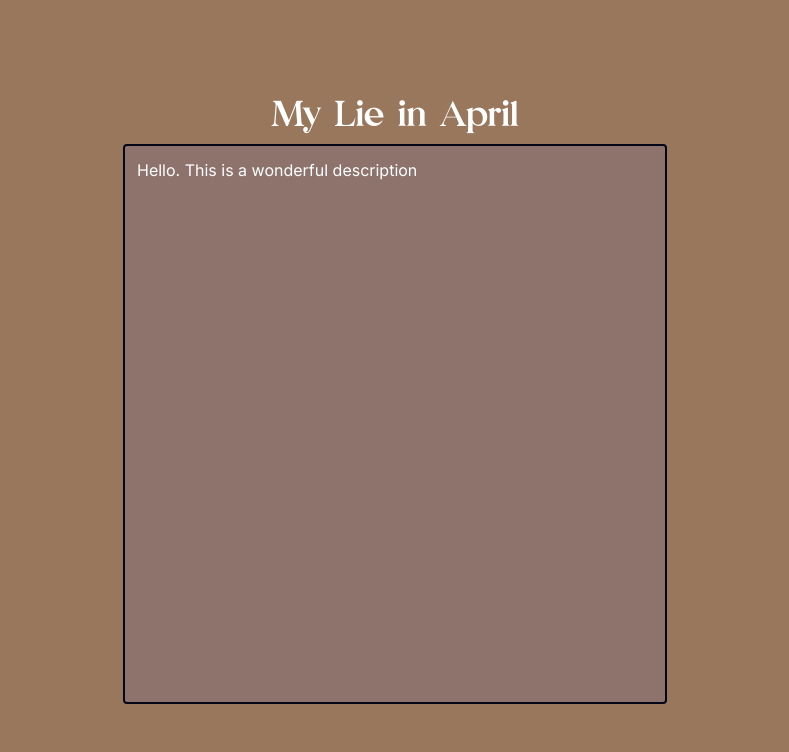
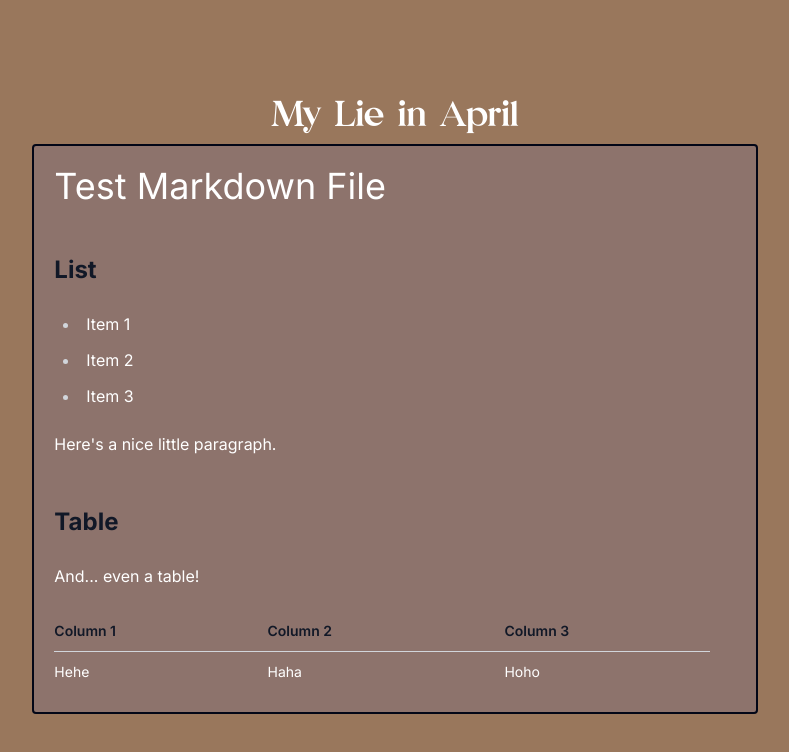
Before and after one commit to McNaBry/cataloguer, a Next.js app: page /entry in a window 1280 px wide. Shown: the top 752 px of the page, without its empty margins (245-1034 px from the left). Built offline with nearby package versions, Linux system fonts and the light colour scheme.

Commit message:
Add parsing markdown into html and displaying it

```diff
--- a/app/entry/page.tsx
+++ b/app/entry/page.tsx
@@ -1,7 +1,22 @@
+import './entry.css'
+
+import fs from 'fs'
+import matter from 'gray-matter'
+import Markdown from 'react-markdown'
+import remarkGfm from 'remark-gfm'
+
+function MarkdownContent() {
+  const file = fs.readFileSync("data/test.md")
+  const result = matter(file)
+  return (
+    <Markdown className="prose" remarkPlugins={[remarkGfm]}>{result.content}</Markdown>
+  )
+}
+
 function EntryCard() {
   return (
-    <div className="w-full md:w-1/2 h-full bg-brown-rose border-solid border-2 border-slate-950 p-3 rounded ring-black/5">
-      <p>Hello. This is a wonderful description</p>
+    <div className="w-full lg:w-2/3 h-fit bg-brown-rose border-solid border-2 border-slate-950 p-5 rounded ring-black/5">
+      <MarkdownContent />
     </div>
   )
 }
--- /dev/null
+++ b/data/test.md
@@ -0,0 +1,16 @@
+# Test Markdown File
+
+## List
+
+- Item 1
+- Item 2
+- Item 3
+
+Here's a nice little paragraph.
+
+## Table
+And... even a table!
+
+| Column 1 | Column 2 | Column 3 |
+|----------|----------|----------|
+| Hehe | Haha | Hoho |
--- a/package.json
+++ b/package.json
@@ -12,11 +12,15 @@
     "@headlessui/react": "^1.7.17",
     "@headlessui/tailwindcss": "^0.2.0",
     "@heroicons/react": "^2.0.18",
+    "gray-matter": "^4.0.3",
     "next": "14.0.4",
     "react": "^18",
-    "react-dom": "^18"
+    "react-dom": "^18",
+    "react-markdown": "^9.0.1",
+    "remark-gfm": "^4.0.0"
   },
   "devDependencies": {
+    "@tailwindcss/typography": "^0.5.10",
     "@types/node": "^20",
     "@types/react": "^18",
     "@types/react-dom": "^18",
--- a/tailwind.config.ts
+++ b/tailwind.config.ts
@@ -26,11 +26,24 @@ const config: Config = {
       fontFamily: {
         inter: ['var(--font-inter)'],
         emerl: ['var(--font-emerland)'],
+      },
+      typography: {
+        DEFAULT: {
+          css: {
+            color: 'white',
+            fontFamily: 'Inter',
+            h1: {
+              color: 'white',
+              fontWeight: 'normal'
+            }
+          }
+        }
       }
     },
   },
   plugins: [
-    require('@headlessui/tailwindcss')
+    require('@headlessui/tailwindcss'),
+    require('@tailwindcss/typography'),
   ],
 }
 export default config
```
Also changed, not shown: app/entry/entry.css (added), 1 other file (tests, documents, lock files or other folders).
